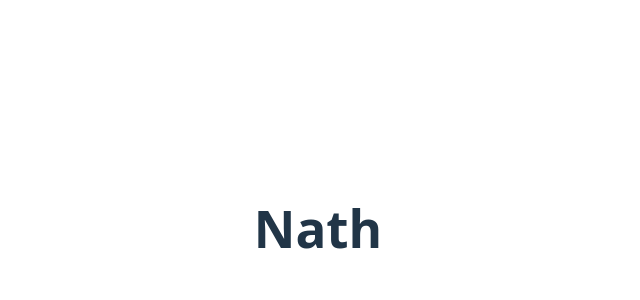
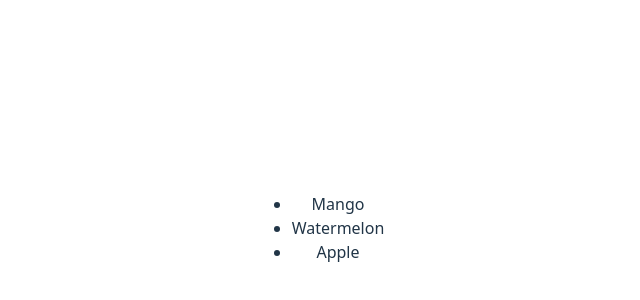
Before and after one commit to 1504-miguel/appdev1, a React (Vite) app in the folder react-quickstart/: page / in a window 1280 px wide. Shown: the part 172-472 px from the top of the page, without its empty margins (322-962 px from the left). Built offline with nearby package versions, Linux system fonts and the light colour scheme.

Commit message:
Rendering lists

```diff
--- a/react-quickstart/src/App.jsx
+++ b/react-quickstart/src/App.jsx
@@ -1,21 +1,22 @@
 import './App.css'
 
-function Name(){
-  const isTrue = true;
+function Fruit(){
+  const products = [
+  { title: 'Mango', id: 1 },
+  { title: 'Watermelon', id: 2 },
+  { title: 'Apple', id: 3 },
+];
 
-  let name;
-  if (isTrue) {
-    name = "Nath";
-  } else {
-    name = "Migs"
-  }
-  return(
-    <>
-    <h1>{name}</h1>
+const listItems = products.map(product =>
+  <li key={product.id}>
+    {product.title}
+  </li>
+);
 
-    </>
-  )
+return (
+  <ul>{listItems}</ul>
+);
 
 }
 
-export default Name
+export default Fruit
```
